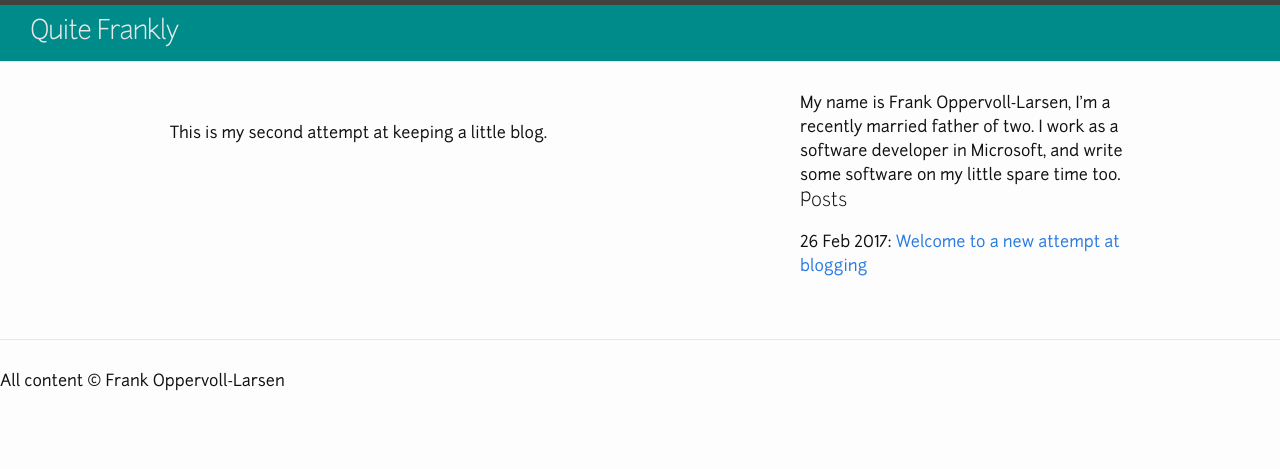
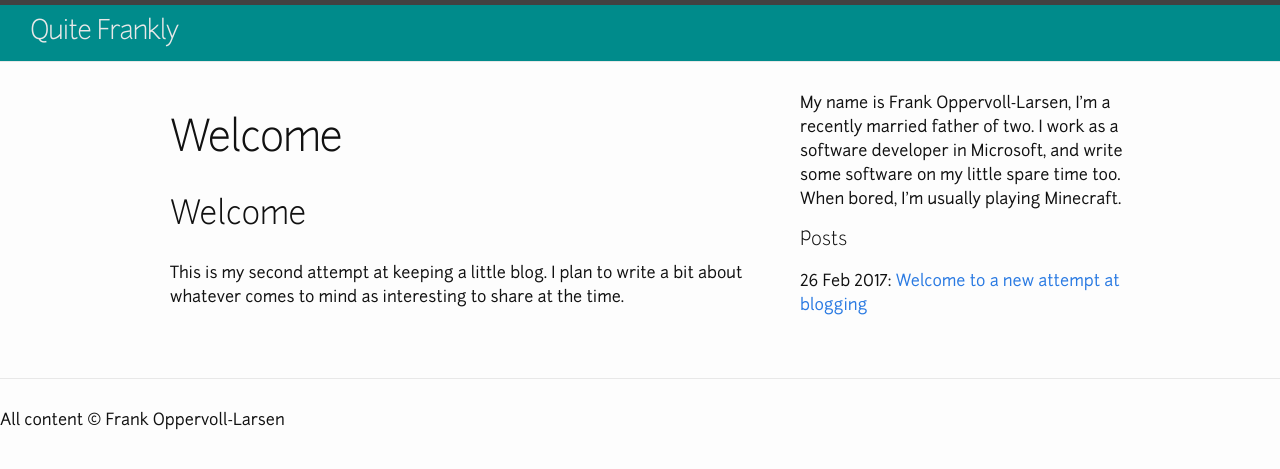
Before and after one commit to crazyfraggle/crazyfraggle.github.io, a Jekyll site: the page built from index.md, in a window 1280 px wide. Shown: the top 469 px of the page. Built offline with Jekyll 4.4.1, drawn with Linux system fonts in a browser that asks for light colours; our own code applies the rules of GitHub Pages for plain Markdown files.

Commit message:
Welcome and layout tweaks

```diff
--- a/_config.yml
+++ b/_config.yml
@@ -1,13 +1,12 @@
 title: Quite Frankly
 email: frank@oppervoll-larsen.no
 description: >
-  Frank is writing about life, programming, gaming and other topics that
+  Frank is occasionally writing about life, programming, gaming and other topics that
   spring to mind.
 baseurl: ""
 url: "https://crazyfraggle.github.io"
-twitter_username: crazyfraggle
 timezone: Europe/Oslo
 whoami: >
   My name is Frank Oppervoll-Larsen, I'm a recently married father of two.  I
   work as a software developer in Microsoft, and write some software on my
-  little spare time too.
+  little spare time too. When bored, I'm usually playing Minecraft.
--- a/_layouts/default.html
+++ b/_layouts/default.html
@@ -1,10 +1,8 @@
 <!DOCTYPE html>
 <html>
-
   {% include head.html %}
 
   <body>
-
     {% include header.html %}
 
     <div class="page-content">
@@ -13,23 +11,24 @@
           {{ content }}
         </div>
       </section>
-        <section class="extra">
-            <div class="blurb">{{ site.whoami }}</div>
+      <aside class="extra">
+        <p class="blurb">{{ site.whoami }}</p>
         <div class="posts">
           <h3 class="posts">Posts</h3>
           <ul class="post-list">
             {% for post in site.posts %}
             <li>
-                        {{ post.date | date_to_string }}: <a href="{{ post.url | prepend: site.baseurl }}">{{ post.title }}</a>
+              {{ post.date | date_to_string }}:
+              <a href="{{ post.url | prepend: site.baseurl }}"
+                >{{ post.title }}</a
+              >
             </li>
             {% endfor %}
           </ul>
         </div>
-        </section>
+      </aside>
     </div>
 
     {% include footer.html %}
-
   </body>
-
 </html>
--- a/_sass/_layout.scss
+++ b/_sass/_layout.scss
@@ -94,8 +94,6 @@
   }
 }
 
-
-
 /**
  * Site footer
  */
@@ -130,29 +128,29 @@
 
 .footer-col-1 {
   width: -webkit-calc(35% - (#{$spacing-unit} / 2));
-    width:         calc(35% - (#{$spacing-unit} / 2));
+  width: calc(35% - (#{$spacing-unit} / 2));
 }
 
 .footer-col-2 {
   width: -webkit-calc(20% - (#{$spacing-unit} / 2));
-    width:         calc(20% - (#{$spacing-unit} / 2));
+  width: calc(20% - (#{$spacing-unit} / 2));
 }
 
 .footer-col-3 {
   width: -webkit-calc(45% - (#{$spacing-unit} / 2));
-    width:         calc(45% - (#{$spacing-unit} / 2));
+  width: calc(45% - (#{$spacing-unit} / 2));
 }
 
 @include media-query($on-laptop) {
   .footer-col-1,
   .footer-col-2 {
     width: -webkit-calc(50% - (#{$spacing-unit} / 2));
-        width:         calc(50% - (#{$spacing-unit} / 2));
+    width: calc(50% - (#{$spacing-unit} / 2));
   }
 
   .footer-col-3 {
     width: -webkit-calc(100% - (#{$spacing-unit} / 2));
-        width:         calc(100% - (#{$spacing-unit} / 2));
+    width: calc(100% - (#{$spacing-unit} / 2));
   }
 }
 
@@ -160,11 +158,9 @@
   .footer-col {
     float: none;
     width: -webkit-calc(100% - (#{$spacing-unit} / 2));
-        width:         calc(100% - (#{$spacing-unit} / 2));
+    width: calc(100% - (#{$spacing-unit} / 2));
   }
 }
-
-
 
 /**
  * Page content
@@ -202,7 +198,7 @@
 section.main {
   flex-basis: 66%;
 }
-section.extra {
+aside.extra {
   flex-basis: 33%;
 }
 
--- a/index.md
+++ b/index.md
@@ -1,4 +1,8 @@
 ---
 layout: page
 ---
-This is my second attempt at keeping a little blog.
+
+# Welcome
+
+This is my second attempt at keeping a little blog. I plan to write a bit about
+whatever comes to mind as interesting to share at the time.
```
Also changed, not shown: _posts/2017-02-26-Welcome.md (+10 -6 lines). Lines whose indentation alone changed are shown as unchanged.
